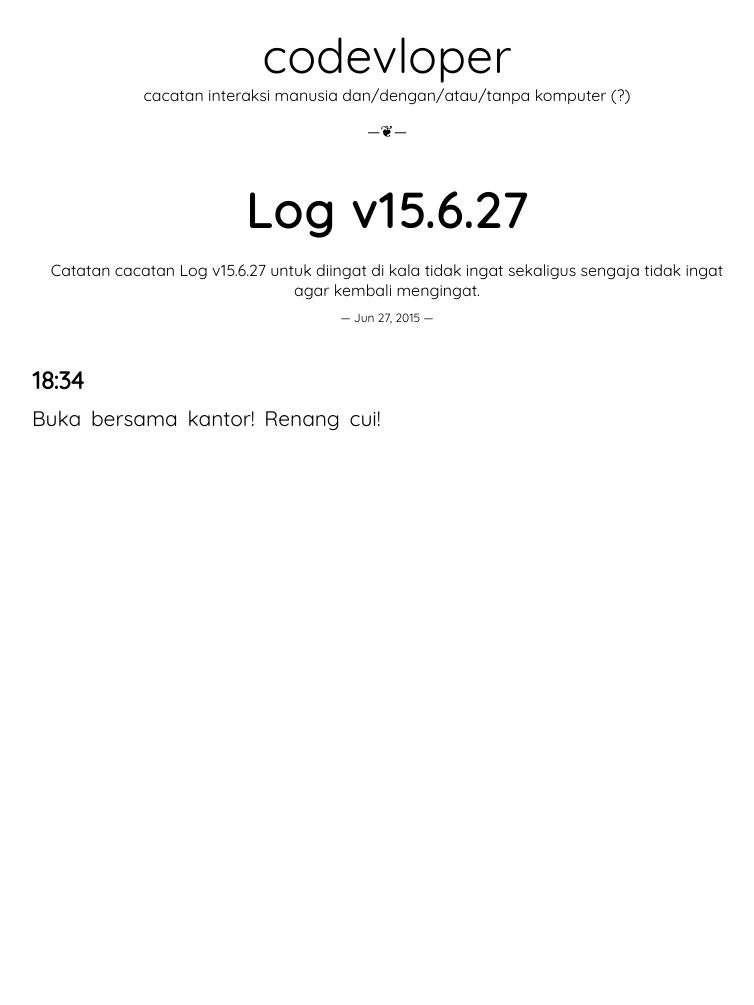
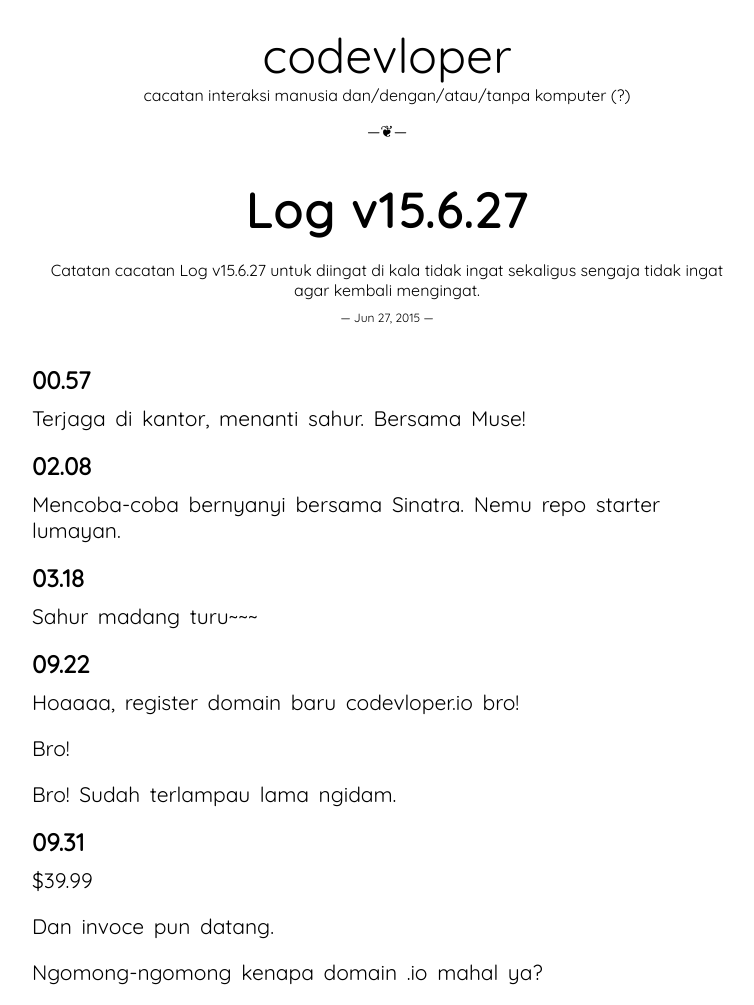
Before and after one commit to gizipp/blogspot, a Jekyll site: the page built from _posts/log/2015-06-27-log-v15-6-27.markdown, in a window 1280 px wide. Shown: the whole page, without its empty margins (253-1007 px from the left). Built offline with Jekyll 4.4.1, drawn with Linux system fonts in a browser that asks for light colours; before the commit the page ends 925 px from its top, so only the background shows below that.

Commit message:
update post

```diff
--- a/_posts/io/2015-06-24-refund-tagihan-amazon-web-service-aws.markdown
+++ b/_posts/io/2015-06-24-refund-tagihan-amazon-web-service-aws.markdown
@@ -94,3 +94,8 @@ Tanpa pengharapan apa-apa, kecuali karena sebal.
 >
 > David B.
 > Amazon Web Services
+
+
+Dan akhirnya.
+
+![Refund AWS](/assets/post/refund-amazon-web-service-aws.png)
--- a/_posts/log/2015-06-27-log-v15-6-27.markdown
+++ b/_posts/log/2015-06-27-log-v15-6-27.markdown
@@ -5,6 +5,30 @@ excerpt: Catatan cacatan Log v15.6.27 untuk diingat di kala tidak ingat sekaligu
 category: 'log'
 ---
 
-###18:34
+###00.57
 
-Buka bersama kantor! Renang cui!
+Terjaga di kantor, menanti sahur. Bersama [Muse!](https://www.youtube.com/watch?v=l5_5YPLWkwA)
+
+###02.08
+
+Mencoba-coba bernyanyi bersama [Sinatra](http://www.sinatrarb.com/). Nemu [repo starter lumayan](https://github.com/okor/sinatra-haml-scss).
+
+###03.18
+
+Sahur madang turu~~~
+
+###09.22
+
+Hoaaaa, register domain baru codevloper.io bro!
+
+Bro!
+
+Bro! Sudah terlampau lama ngidam.
+
+###09.31
+
+$39.99
+
+Dan invoce pun datang.
+
+Ngomong-ngomong [kenapa domain .io mahal ya?](http://www.quora.com/Why-are-io-domains-more-expensive-than-com-domains)
```
Also changed, not shown: _posts/log/2015-06-26-log-v15-6-26.markdown (added, +12 -0 lines), _posts/log/2015-06-28-log-v15-6-28.markdown (deleted, +0 -10 lines), assets/post/refund-amazon-web-service-aws.png (added).
